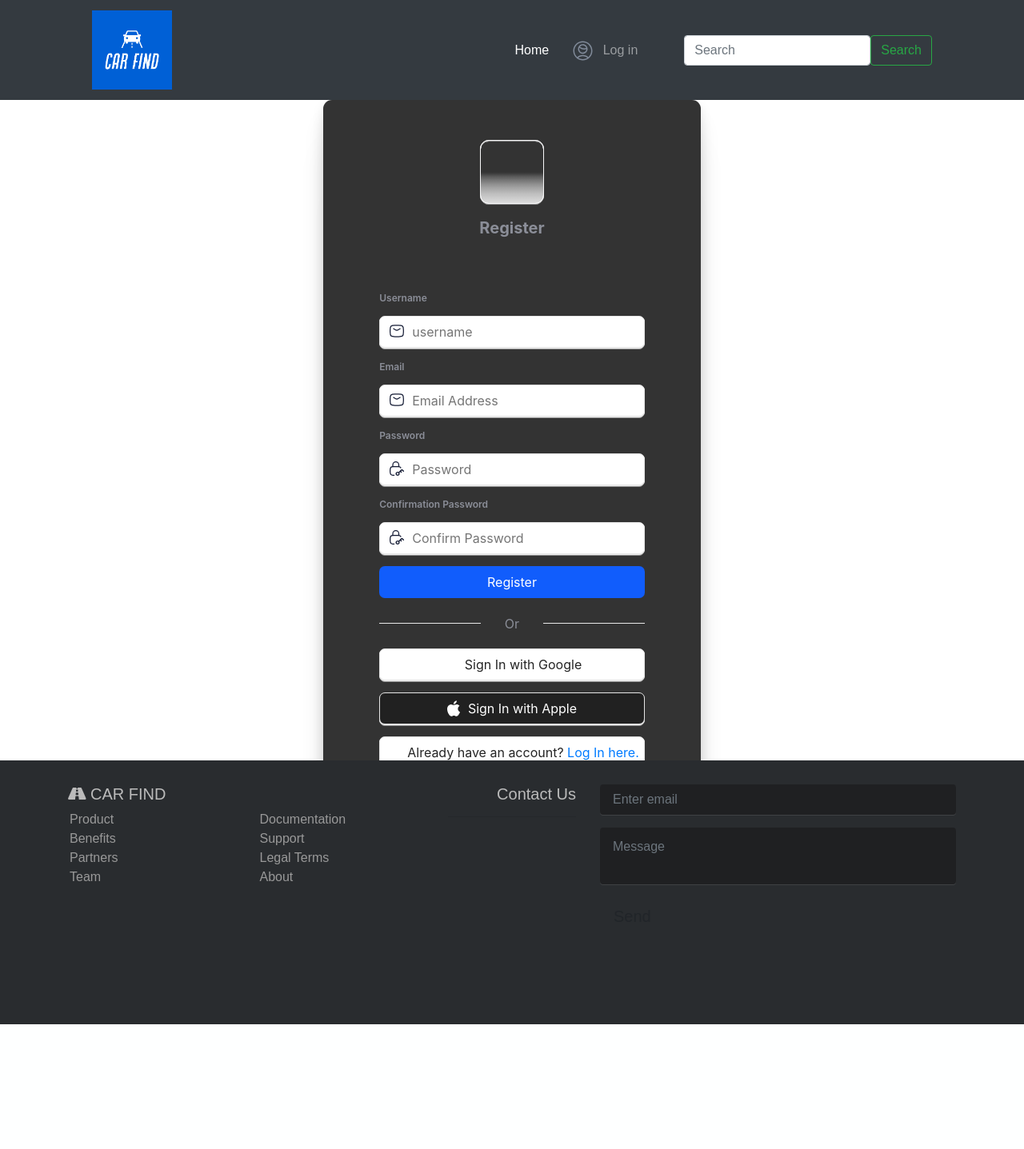
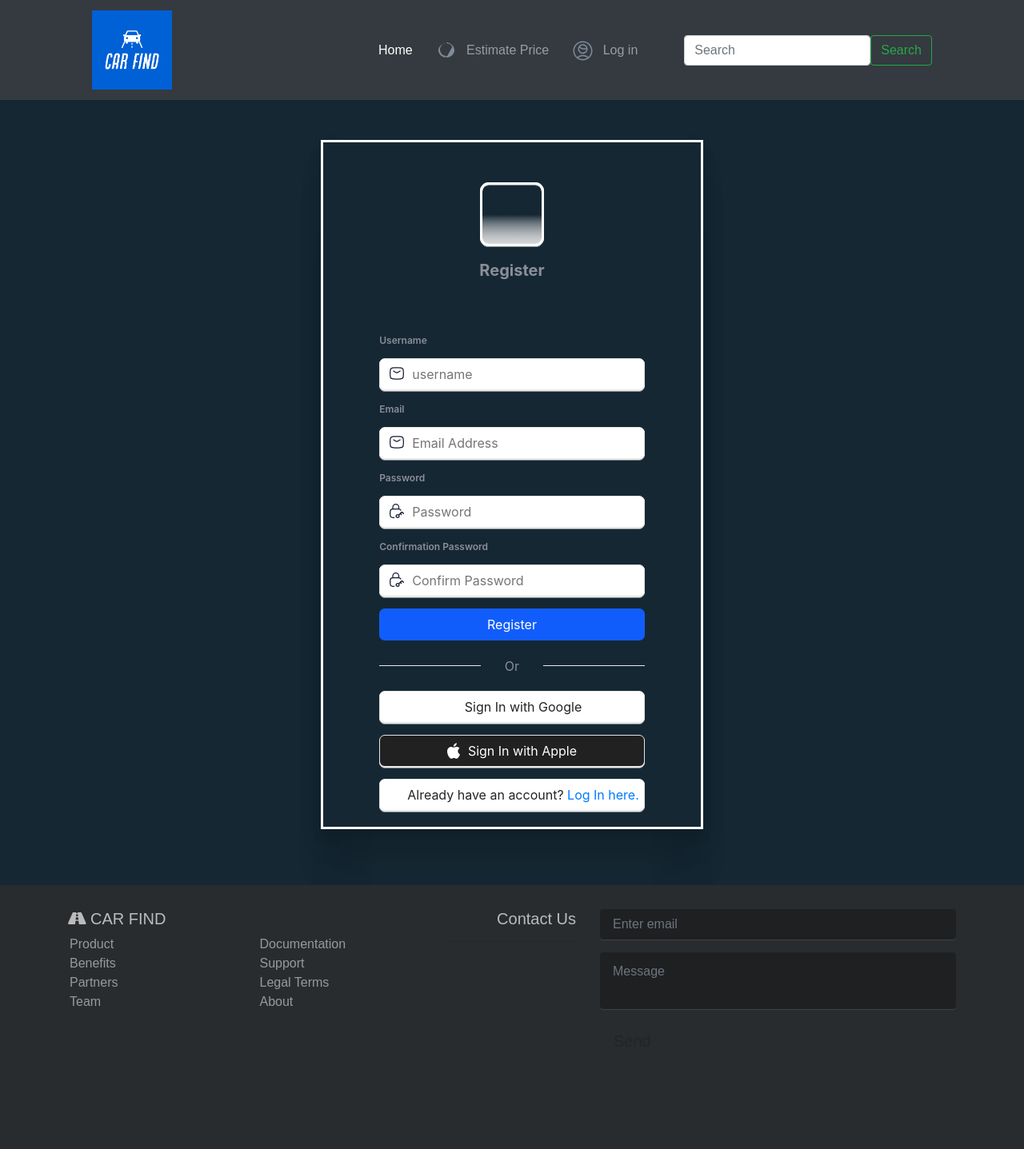
Before and after one commit to tuan220199/Car_recommend, a Django app: page /register in a window 1280 px wide. Shown: the whole page at 80% size. Before the commit the page ends 1281 px from the top, so only its background shows below. Run offline with Django 4.2, Linux system fonts and the light colour scheme; some libraries are stand-ins or nearby versions.

Commit message:
Finish the feature for own_post_car + update the css style for backgrouund and form + Finish the new_post_car + Working on price estimation

```diff
--- a/pet_project/pet/car/static/car/styles.css
+++ b/pet_project/pet/car/static/car/styles.css
@@ -20,6 +20,8 @@ li {
     width: fit-content;
     margin-left: auto;
     margin-right: auto;
+    margin-top:50px;
+    margin-bottom: 200 px;
     height: fit-content;
     display: flex;
     flex-direction: column;
@@ -27,12 +29,17 @@ li {
     justify-content: center;
     gap: 15px;
     padding: 50px 70px 20px 70px;
-    background-color: #333333;
+    background-color: #152733;
     box-shadow: 0px 106px 42px rgba(0, 0, 0, 0.01),
       0px 59px 36px rgba(0, 0, 0, 0.05), 0px 26px 26px rgba(0, 0, 0, 0.09),
       0px 7px 15px rgba(0, 0, 0, 0.1), 0px 0px 0px rgba(0, 0, 0, 0.1);
-    border-radius: 11px;
+      border: 3px solid #fff;
     font-family: "Inter", sans-serif;
+  }
+
+.gap_form {
+  width: 100%;
+  height:100px;
 }
 
   .logo_container {
@@ -40,7 +47,7 @@ li {
     width: 80px;
     height: 80px;
     background: linear-gradient(180deg, rgba(248, 248, 248, 0) 50%, #F8F8F888 100%);
-    border: 1px solid #F7F7F8;
+    border: 3px solid #fff;
     filter: drop-shadow(0px 0.5px 0.5px #EFEFEF) drop-shadow(0px 1px 0.5px rgba(239, 239, 239, 0.5));
     border-radius: 11px;
   }
@@ -336,6 +351,7 @@ li {
 
 body {
     font-family: 'Alegreya Sans', sans-serif;
+    background-color: #152733;
 }
 
 /* Sticky footer position and size
--- a/pet_project/pet/car/templates/car/index.html
+++ b/pet_project/pet/car/templates/car/index.html
@@ -183,6 +183,9 @@
                                             </div>
                                         </div>
                                     </div>
+                                    <div class="card-footer">
+
+                                    </div>
                                 </article>
                                 </div>
                             </div>
--- a/pet_project/pet/car/templates/car/layout.html
+++ b/pet_project/pet/car/templates/car/layout.html
@@ -25,6 +25,15 @@
                                 <li class="nav-item">
                                     <a class="nav-link active" aria-current="page" href="{% url 'index' %}">Home</a>
                                 </li>
+
+                                <li class="nav-item">
+                                    <svg xmlns="http://www.w3.org/2000/svg" width="25" height="25" viewBox="0 0 25 25">
+                                        <path fill="#818B9A" d="M12 3C6.48 3 2 7.48 2 12s4.48 9 10 9 10-4.48 10-9c0-2.18-.76-4.18-2-5.77L12 21l-7-3.77C2.76 7.82 2 9.82 2 12c0 4.52 4.48 8 10 8s10-3.48 10-8-4.48-10-10-10zm0 16c-4.41 0-8-3.59-8-8s3.59-8 8-8 8 3.59 8 8-3.59 8-8 8z"/>
+                                      </svg>
+
+                                    <a class="nav-link" style="display: inline-block;" href="{% url 'estimate_price' %}">Estimate Price</a>
+                                </li>
+
                             {% if user.is_authenticated %}
                                 <li class="nav-item">
                                     <svg width="25" height="25" viewBox="0 0 25 25" fill="none" xmlns="http://www.w3.org/2000/svg"><!--lit-node 10-->
@@ -59,7 +68,7 @@
                                     <ul class="dropdown-menu" aria-labelledby="navbarDropdown">
                                         <li><a class="dropdown-item" href="#">Profile</a></li>
                                         <li><a class="dropdown-item" href="#">Watch List</a></li>
-                                        <li><a class="dropdown-item" href="#">Your car posts</a></li>
+                                        <li><a class="dropdown-item" href="{% url 'own_car_post' %}">Your car posts</a></li>
                                         <li><a class="dropdown-item" href="{% url 'logout' %}">Log out</a></li>
                                     </ul>
                                 </li>
--- a/pet_project/pet/car/templates/car/login.html
+++ b/pet_project/pet/car/templates/car/login.html
@@ -83,6 +83,6 @@
             <span>Don't have an account? <a href="{% url 'register' %}">Register here.</a></span>
           </button>
       </form>
-
+      <div class="gap_form"></div>
 
 {% endblock %}
--- a/pet_project/pet/car/templates/car/register.html
+++ b/pet_project/pet/car/templates/car/register.html
@@ -102,8 +102,6 @@
             <span>Already have an account? <a href="{% url 'login' %}">Log In here.</a></span>
           </button>
       </form>
-
-
-
+      <div class="gap_form"></div>
 
 {% endblock %}
--- a/pet_project/pet/car/urls.py
+++ b/pet_project/pet/car/urls.py
@@ -9,8 +9,11 @@ urlpatterns = [
     path("categories", views.categories, name="categories"),
     path("category/<int:category_id>", views.category_each_brand, name="category_each_brand"),
     path("new_post", views.create_new_car_post, name="create_new_car_post"),
+    path("estimate_price", views.estimate_price, name="estimate_price"),
+    path("own_car_post", views.own_car_post, name="own_car_post"),
 
     #API path
+    path("own_car_post/api/", views.own_car_post_api, name="own_car_post_api"),
     path("category/api/<int:category_id>/", views.category_each_brand_api, name="category_each_brand_api"),
     path("api/cars/", views.cars_api, name="cars"),
     path("api/pagnigation/", views.pagnigation_api, name="pagnigation"),
--- a/pet_project/pet/car/views.py
+++ b/pet_project/pet/car/views.py
@@ -12,14 +12,66 @@ import math
 from django.contrib.auth.decorators import user_passes_test
 
 # Function is_superuser to check if the account is super user or not
-def is_superuser(user):
-    return user.is_superuser
+#def is_superuser(user):
+#    return user.is_superuser
 
 def index(request):
     return render(request, "car/index.html")
 
 def categories(request):
     return render(request, "car/categories.html")
+
+def estimate_price(request):
+    if request.method == "POST":
+
+        # Retrieve dat from form
+        model = request.POST["model"]
+        year = float(request.POST["year"])
+        mileage = float(request.POST["mileage"])
+        engine_capacity = float(request.POST["engine_capacity"])
+        transmission = request.POST["transmission"]
+        drive = request.POST["drive"]
+        hand_drive = request.POST["hand_drive"]
+        fuel = request.POST["fuel"]
+        image_url = request.POST["image_url"]
+
+        return render(request, "car/estimate_price_result.html")
+    else:
+        return render(request, "car/estimate_price_form.html")
+
+@login_required
+def own_car_post(request):
+    current_user = request.user
+    return render(request, "car/own_car_post.html",{
+        "user_id": current_user.id
+    })
+
+def own_car_post_api(request):
+    try:
+        owner = request.user
+        cars = Car.objects.order_by("-id").filter(owner=owner)
+
+        #Pagination
+        paginator = Paginator(cars, 10) # Show 10 posts per page.
+        page_number = request.GET.get('page')
+        page_obj = paginator.get_page(page_number)
+
+        car_list = []
+        for car in page_obj:
+            car_list.append(car.serialize())
+
+        data = {
+            'results': car_list,
+            'count': math.ceil(paginator.count/10),
+            'num_pages': page_number,
+        }
+
+        return JsonResponse(data)
+
+    except Exception as e:
+        # Log the error to the console for debugging purposes.
+        print(e)
+        return JsonResponse({'error': 'Something went wrong.'})
 
 @login_required
 def create_new_car_post(request):
```
Also changed, not shown: other parts of pet_project/pet/car/static/car/styles.css (+21 -21 lines), pet_project/pet/db.sqlite3. Lines whose indentation alone changed are shown as unchanged.
